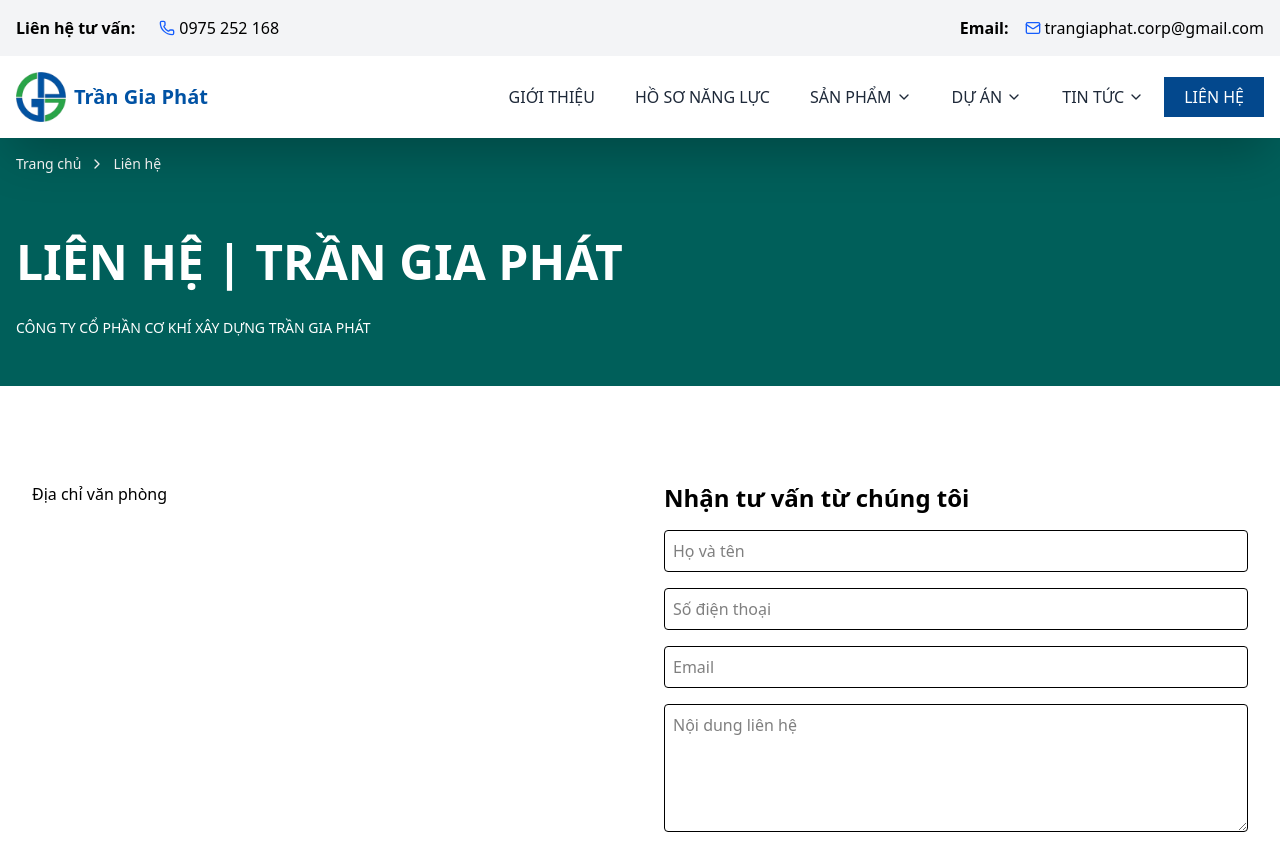
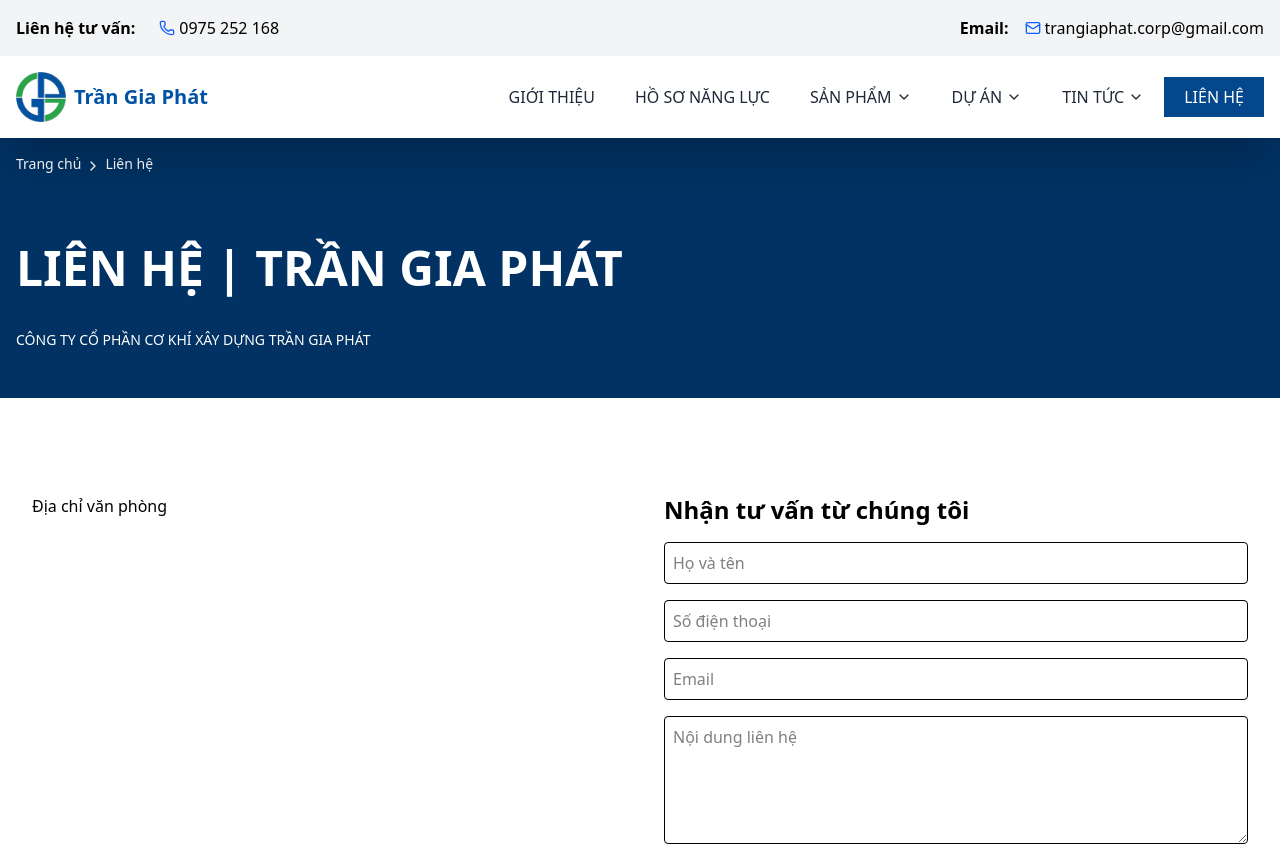
Before and after one commit to pulmaWave/seo-company-website, a Next.js app: page /lien-he in a window 1280 px wide. Shown: the top 846 px of the page. Built offline with nearby package versions, Linux system fonts and the light colour scheme.

Commit message:
:recycle: Refactor code

```diff
--- a/app/du-an/page.tsx
+++ b/app/du-an/page.tsx
@@ -1,7 +1,6 @@
 // introduce company page
 import { Metadata } from 'next'
-import Link from 'next/link'
-import { ChevronRight } from 'lucide-react'
+import ArticleHeader from '@/components/breadcrum'
 
 export const metadata: Metadata = {
   title: 'Dự án',
@@ -11,31 +10,14 @@
 export default function IntroducePage() {
   return (
     <div>
-      {/* Breadcrumb */}
-      <div className='bg-teal-800 text-white py-4'>
-        <div className='max-w-7xl mx-auto px-4'>
-          <nav className='flex items-center space-x-2 text-sm'>
-            <Link href='/' className='hover:underline'>
-              Trang chủ
-            </Link>
-            <ChevronRight className='w-4 h-4' />
-            <span>Dự án</span>
-          </nav>
-        </div>
-      </div>
-
-      {/* Article Header */}
-      <div className='bg-teal-800 text-white py-12'>
-        <div className='max-w-7xl mx-auto px-4'>
-          <h1 className='text-4xl md:text-5xl font-bold mb-8'>DỰ ÁN CÔNG TY</h1>
-          <div className='flex flex-wrap items-center gap-6 text-sm'>
-            <div className='flex items-center gap-2'>
-              <span>CÔNG TY CỔ PHẦN CƠ KHÍ XÂY DỰNG TRẦN GIA PHÁT</span>
-            </div>
-          </div>
-        </div>
-      </div>
-
+      <ArticleHeader
+        title='DỰ ÁN CÔNG TY'
+        subtitle='CÔNG TY CỔ PHẦN CƠ KHÍ XÂY DỰNG TRẦN GIA PHÁT'
+        breadcrumbItems={[
+          { label: 'Trang chủ', href: '/' },
+          { label: 'Dự án' }
+        ]}
+      />
       {/* Article Content */}
       <div className='max-w-7xl mx-auto px-4 py-12'>DỰ ÁN</div>
     </div>
--- a/app/gioi-thieu/page.tsx
+++ b/app/gioi-thieu/page.tsx
@@ -1,7 +1,7 @@
 // introduce company page
 import { Metadata } from 'next'
 import Link from 'next/link'
-import { ChevronRight } from 'lucide-react'
+import ArticleHeader from '@/components/breadcrum'
 
 export const metadata: Metadata = {
   title: 'Giới thiệu',
@@ -11,30 +11,14 @@
 export default function IntroducePage() {
   return (
     <div>
-      {/* Breadcrumb */}
-      <div className='bg-teal-800 text-white py-4'>
-        <div className='max-w-7xl mx-auto px-4'>
-          <nav className='flex items-center space-x-2 text-sm'>
-            <Link href='/' className='hover:underline'>
-              Trang chủ
-            </Link>
-            <ChevronRight className='w-4 h-4' />
-            <span>Giới thiệu</span>
-          </nav>
-        </div>
-      </div>
-
-      {/* Article Header */}
-      <div className='bg-teal-800 text-white py-12'>
-        <div className='max-w-7xl mx-auto px-4'>
-          <h1 className='text-4xl md:text-5xl font-bold mb-8'>GIỚI THIỆU</h1>
-          <div className='flex flex-wrap items-center gap-6 text-sm'>
-            <div className='flex items-center gap-2'>
-              <span>CÔNG TY CỔ PHẦN CƠ KHÍ XÂY DỰNG TRẦN GIA PHÁT</span>
-            </div>
-          </div>
-        </div>
-      </div>
+      <ArticleHeader
+        title='GIỚI THIỆU CÔNG TY'
+        subtitle='CÔNG TY CỔ PHẦN CƠ KHÍ XÂY DỰNG TRẦN GIA PHÁT'
+        breadcrumbItems={[
+          { label: 'Trang chủ', href: '/' },
+          { label: 'Giới thiệu' }
+        ]}
+      />
 
       {/* Article Content */}
       <div className='max-w-7xl mx-auto px-4 py-12'>
--- a/app/globals.css
+++ b/app/globals.css
@@ -21,6 +21,12 @@
     background-color: #013263;
 }
 
+.bg-primary-2 {}
+
+.bg-primary-2:hover {
+    background-color: #03488d;
+}
+
 .bg-primary-light {
     background-color: #ffffff;
 }
--- a/app/ho-so-nang-luc/page.tsx
+++ b/app/ho-so-nang-luc/page.tsx
@@ -1,7 +1,6 @@
-import { ChevronRight } from 'lucide-react'
+import ArticleHeader from '@/components/breadcrum'
 import { Metadata } from 'next'
 import Image from 'next/image'
-import Link from 'next/link'
 
 export const metadata: Metadata = {
   title: 'Hồ sơ năng lực',
@@ -10,29 +9,14 @@
 export default function CapabilityProfilePage() {
   return (
     <div>
-      {/* Breadcrumb */}
-      <div className='bg-secondary text-white py-4'>
-        <div className='max-w-7xl mx-auto px-4'>
-          <nav className='flex items-center space-x-2 text-sm'>
-            <Link href='/' className='hover:underline'>
-              Trang chủ
-            </Link>
-            <ChevronRight className='w-4 h-4' />
-            <span>Hồ sơ năng lực</span>
-          </nav>
-        </div>
-      </div>
-      {/* Article Header */}
-      <div className='bg-secondary text-white py-12'>
-        <div className='max-w-7xl mx-auto px-4'>
-          <h1 className='text-4xl md:text-5xl font-bold mb-8 text-center'>
-            HỒ SƠ NĂNG LỰC | CATALOGUE
-          </h1>
-          <h2 className='text-center'>
-            CÔNG TY CỔ PHẦN CƠ KHÍ XÂY DỰNG TRẦN GIA PHÁT
-          </h2>
-        </div>
-      </div>
+      <ArticleHeader
+        title='HỒ SƠ NĂNG LỰC | CATALOGUE'
+        subtitle='CÔNG TY CỔ PHẦN CƠ KHÍ XÂY DỰNG TRẦN GIA PHÁT'
+        breadcrumbItems={[
+          { label: 'Trang chủ', href: '/' },
+          { label: 'Hồ sơ năng lực' }
+        ]}
+      />
       <div className='max-w-7xl mx-auto px-4 py-12'>
         <div className='w-fit text-center mx-auto'>
           <a
--- a/app/lien-he/page.tsx
+++ b/app/lien-he/page.tsx
@@ -1,6 +1,5 @@
 'use client'
-import { ChevronRight } from 'lucide-react'
-import Link from 'next/link'
+import ArticleHeader from '@/components/breadcrum'
 import { useState } from 'react'
 
 export default function ContactPage() {
@@ -36,31 +35,14 @@
 
   return (
     <div>
-      <div className='bg-teal-800 text-white py-4'>
-        <div className='max-w-7xl mx-auto px-4'>
-          <nav className='flex items-center space-x-2 text-sm'>
-            <Link href='/' className='hover:underline'>
-              Trang chủ
-            </Link>
-            <ChevronRight className='w-4 h-4' />
-            <Link href='#' className='hover:underline'>
-              Liên hệ
-            </Link>
-          </nav>
-        </div>
-      </div>
-      <div className='bg-teal-800 text-white py-12'>
-        <div className='max-w-7xl mx-auto px-4'>
-          <h1 className='text-4xl md:text-5xl font-bold mb-8'>
-            LIÊN HỆ | TRẦN GIA PHÁT
-          </h1>
-          <div className='flex flex-wrap items-center gap-6 text-sm'>
-            <div className='flex items-center gap-2'>
-              <span>CÔNG TY CỔ PHẦN CƠ KHÍ XÂY DỰNG TRẦN GIA PHÁT</span>
-            </div>
-          </div>
-        </div>
-      </div>
+      <ArticleHeader
+        title='LIÊN HỆ | TRẦN GIA PHÁT'
+        subtitle='CÔNG TY CỔ PHẦN CƠ KHÍ XÂY DỰNG TRẦN GIA PHÁT'
+        breadcrumbItems={[
+          { label: 'Trang chủ', href: '/' },
+          { label: 'Liên hệ' }
+        ]}
+      />
       <div className='flex grid-cols-2 mx-auto max-w-7xl px-4 py-12 gap-4'>
         <div className='flex-1/2 px-4 py-12'>Địa chỉ văn phòng</div>
         <div className='flex-1/2 px-4 py-12'>
--- a/app/san-pham/cua-cuon-chong-chay/page.tsx
+++ b/app/san-pham/cua-cuon-chong-chay/page.tsx
@@ -1,8 +1,7 @@
 import Image from 'next/image'
 import Link from 'next/link'
-import { User, ChevronRight } from 'lucide-react'
-
 import { Metadata } from 'next'
+import ArticleHeader from '@/components/breadcrum'
 
 export const metadata: Metadata = {
   title: 'Cửa cuốn chống cháy - Giải pháp an toàn cho công trình',
@@ -26,38 +25,15 @@
 export default function ArticlePage() {
   return (
     <div className='min-h-screen'>
-      {/* Breadcrumb */}
-      <div className='bg-teal-800 text-white py-4'>
-        <div className='max-w-7xl mx-auto px-4'>
-          <nav className='flex items-center space-x-2 text-sm'>
-            <Link href='/' className='hover:underline'>
-              Trang chủ
-            </Link>
-            <ChevronRight className='w-4 h-4' />
-            <Link href='/san-pham' className='hover:underline'>
-              Sản phẩm
-            </Link>
-            <ChevronRight className='w-4 h-4' />
-            <span>Cửa cuốn chống cháy</span>
-          </nav>
-        </div>
-      </div>
-
-      {/* Article Header */}
-      <div className='bg-teal-800 text-white py-12'>
-        <div className='max-w-7xl mx-auto px-4'>
-          <h1 className='text-4xl md:text-5xl font-bold mb-8'>
-            CỬA CUỐN CHỐNG CHÁY - GIẢI PHÁP AN TOÀN CHO CÔNG TRÌNH
-          </h1>
-
-          <div className='flex flex-wrap items-center gap-6 text-sm'>
-            <div className='flex items-center gap-2'>
-              <User className='w-4 h-4' />
-              <span>Tác giả: Trần Gia Phát</span>
-            </div>
-          </div>
-        </div>
-      </div>
+      <ArticleHeader
+        title='CỬA CUỐN CHỐNG CHÁY - GIẢI PHÁP AN TOÀN CHO CÔNG TRÌNH'
+        subtitle='CÔNG TY CỔ PHẦN CƠ KHÍ XÂY DỰNG TRẦN GIA PHÁT'
+        breadcrumbItems={[
+          { label: 'Trang chủ', href: '/' },
+          { label: 'Sản phẩm', href: '/san-pham' },
+          { label: 'Cửa cuốn chống cháy' }
+        ]}
+      />
 
       {/* Article Content */}
       <div className='max-w-7xl mx-auto px-4 py-12'>
--- a/app/san-pham/cua-kinh-chong-chay/page.tsx
+++ b/app/san-pham/cua-kinh-chong-chay/page.tsx
@@ -1,8 +1,8 @@
 import Image from 'next/image'
 import Link from 'next/link'
-import { User, ChevronRight } from 'lucide-react'
 
 import { Metadata } from 'next'
+import ArticleHeader from '@/components/breadcrum'
 
 export const metadata: Metadata = {
   title: 'Cửa cuốn chống cháy - Giải pháp an toàn cho công trình',
@@ -26,39 +26,15 @@
 export default function ArticlePage() {
   return (
     <div className='min-h-screen'>
-      {/* Breadcrumb */}
-      <div className='bg-secondary text-white py-4'>
-        <div className='max-w-7xl mx-auto px-4'>
-          <nav className='flex items-center space-x-2 text-sm'>
-            <Link href='/' className='hover:underline'>
-              Trang chủ
-            </Link>
-            <ChevronRight className='w-4 h-4' />
-            <Link href='/san-pham' className='hover:underline'>
-              Sản phẩm
-            </Link>
-            <ChevronRight className='w-4 h-4' />
-            <span>Cửa kính chống cháy</span>
-          </nav>
-        </div>
-      </div>
-
-      {/* Article Header */}
-      <div className='bg-secondary text-white py-12'>
-        <div className='max-w-7xl mx-auto px-4'>
-          <h1 className='text-4xl md:text-5xl font-bold mb-8 leading-tight'>
-            CỬA KÍNH CHỐNG CHÁY - GIẢI PHÁP AN TOÀN CHO CÔNG TRÌNH
-          </h1>
-
-          <div className='flex flex-wrap items-center gap-6 text-sm'>
-            <div className='flex items-center gap-2'>
-              <User className='w-4 h-4' />
-              <span>Tác giả: Trần Gia Phát</span>
-            </div>
-          </div>
-        </div>
-      </div>
-
+      <ArticleHeader
+        title='CỬA KÍNH CHỐNG CHÁY - GIẢI PHÁP AN TOÀN CHO CÔNG TRÌNH'
+        subtitle='CÔNG TY CỔ PHẦN CƠ KHÍ XÂY DỰNG TRẦN GIA PHÁT'
+        breadcrumbItems={[
+          { label: 'Trang chủ', href: '/' },
+          { label: 'Sản phẩm', href: '/san-pham' },
+          { label: 'Cửa kính chống cháy' }
+        ]}
+      />
       {/* Article Content */}
       <div className='max-w-7xl mx-auto px-4 py-12'>
         <div className='grid lg:grid-cols-4 gap-8'>
--- a/app/tin-tuc/page.tsx
+++ b/app/tin-tuc/page.tsx
@@ -1,7 +1,6 @@
 // introduce company page
 import { Metadata } from 'next'
-import Link from 'next/link'
-import { ChevronRight } from 'lucide-react'
+import ArticleHeader from '@/components/breadcrum'
 
 export const metadata: Metadata = {
   title: 'Tin tức',
@@ -11,31 +10,14 @@
 export default function IntroducePage() {
   return (
     <div>
-      {/* Breadcrumb */}
-      <div className='bg-teal-800 text-white py-4'>
-        <div className='max-w-7xl mx-auto px-4'>
-          <nav className='flex items-center space-x-2 text-sm'>
-            <Link href='/' className='hover:underline'>
-              Trang chủ
-            </Link>
-            <ChevronRight className='w-4 h-4' />
-            <span>Tin tức</span>
-          </nav>
-        </div>
-      </div>
-
-      {/* Article Header */}
-      <div className='bg-teal-800 text-white py-12'>
-        <div className='max-w-7xl mx-auto px-4'>
-          <h1 className='text-4xl md:text-5xl font-bold mb-8'>TIN TỨC</h1>
-          <div className='flex flex-wrap items-center gap-6 text-sm'>
-            <div className='flex items-center gap-2'>
-              <span>CÔNG TY CỔ PHẦN CƠ KHÍ XÂY DỰNG TRẦN GIA PHÁT</span>
-            </div>
-          </div>
-        </div>
-      </div>
-
+      <ArticleHeader
+        title='TIN TỨC'
+        subtitle='CÔNG TY CỔ PHẦN CƠ KHÍ XÂY DỰNG TRẦN GIA PHÁT'
+        breadcrumbItems={[
+          { label: 'Trang chủ', href: '/' },
+          { label: 'Tin tức', href: '/tin-tuc' }
+        ]}
+      />
       {/* Article Content */}
       <div className='max-w-7xl mx-auto px-4 py-12'>TIN TỨC</div>
     </div>
--- a/components/breadcrum.tsx
+++ b/components/breadcrum.tsx
@@ -7,31 +7,75 @@
   href?: string
 }
 
-interface BreadcrumbProps {
-  items: BreadcrumbItem[]
+interface ArticleHeaderProps {
+  title: string
+  subtitle: string
+  breadcrumbItems: BreadcrumbItem[]
 }
 
-const Breadcrumb: React.FC<BreadcrumbProps> = ({ items }) => {
+const ArticleHeader: React.FC<ArticleHeaderProps> = ({
+  title,
+  subtitle,
+  breadcrumbItems
+}) => {
   return (
+    <div>
+      {/* Breadcrumb */}
       <div className='bg-secondary text-white py-4'>
         <div className='max-w-7xl mx-auto px-4'>
-        <nav className='flex items-center space-x-2 text-sm'>
-          {items.map((item, index) => (
-            <React.Fragment key={index}>
+          <nav
+            aria-label='breadcrumb'
+            className='flex items-center space-x-2 text-sm'
+          >
+            <ol
+              className='flex items-center text-sm'
+              itemScope
+              itemType='https://schema.org/BreadcrumbList'
+            >
+              {breadcrumbItems.map((item, index) => (
+                <li
+                  key={index}
+                  itemProp='itemListElement'
+                  itemScope
+                  itemType='https://schema.org/ListItem'
+                  className='flex items-center'
+                >
                   {item.href ? (
-                <Link href={item.href} className='hover:underline'>
-                  {item.label}
+                    <Link
+                      href={item.href}
+                      className='hover:underline'
+                      itemProp='item'
+                    >
+                      <span itemProp='name'>{item.label}</span>
                     </Link>
                   ) : (
-                <span>{item.label}</span>
+                    <span itemProp='name'>{item.label}</span>
                   )}
-              {index < items.length - 1 && <ChevronRight className='w-4 h-4' />}
-            </React.Fragment>
+                  <meta itemProp='position' content={String(index + 1)} />
+                  {index < breadcrumbItems.length - 1 && (
+                    <ChevronRight className='w-4 h-4 mx-1 mt-1' />
+                  )}
+                </li>
               ))}
+            </ol>
           </nav>
+        </div>
+      </div>
+      {/* Article Header */}
+      <div className='bg-secondary text-white py-12'>
+        <div className='max-w-7xl mx-auto px-4'>
+          <h1 className='text-4xl md:text-5xl font-bold mb-8 leading-tight'>
+            {title}
+          </h1>
+          <div className='flex flex-wrap items-center gap-6 text-sm'>
+            <div className='flex items-center gap-2'>
+              <span>{subtitle}</span>
+            </div>
+          </div>
+        </div>
       </div>
     </div>
   )
 }
 
-export default Breadcrumb
+export default ArticleHeader
--- a/components/navigationEnhancer.tsx
+++ b/components/navigationEnhancer.tsx
@@ -74,9 +74,9 @@
                     <li key={sub.id}>
                       <Link
                         href={sub.href}
-                        className={`block px-4 py-2 text-sm hover:bg-blue-950 hover:text-white transition-colors ${
+                        className={`block px-4 py-2 text-sm bg-primary-2 hover:text-white transition-colors ${
                           pathname.startsWith(sub.href)
-                            ? 'bg-gray-100 font-medium text-primary'
+                            ? 'bg-primary-dark font-medium text-white'
                             : 'text-gray-800'
                         }`}
                       >
```
Lines whose indentation alone changed are shown as unchanged.
